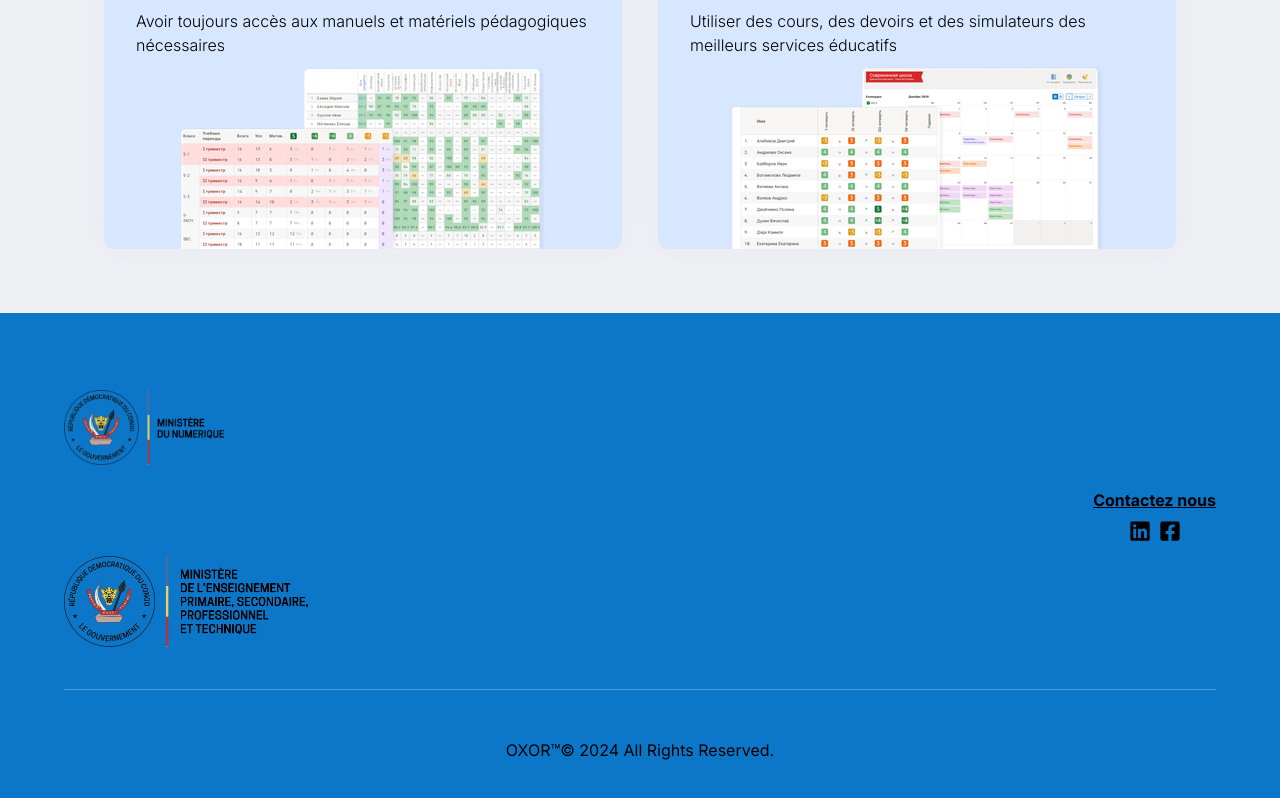
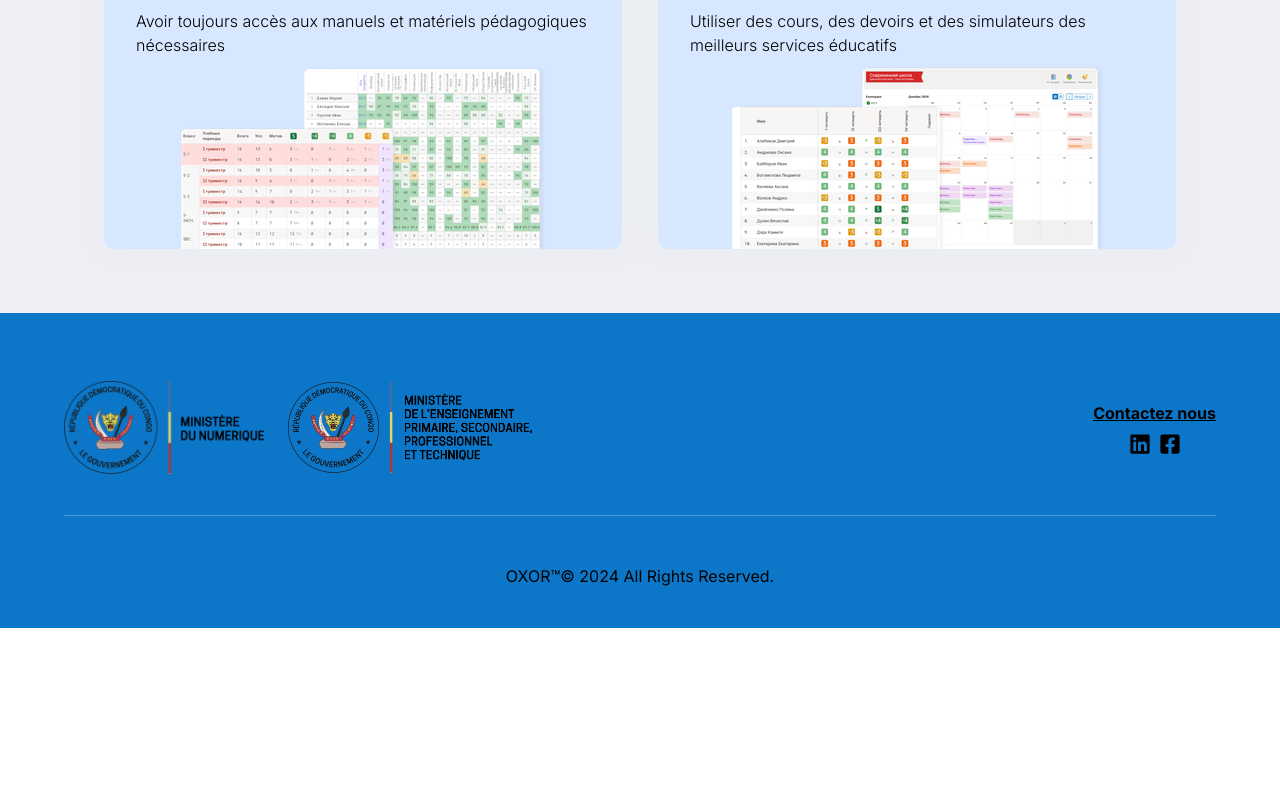
Before and after one commit to GroupeBH/ekelasi, a Next.js app: page / in a window 1280 px wide. Shown: the part 2861-3659 px from the top of the page. After the commit the page ends 3489 px from the top, so only its background shows below. Built offline with nearby package versions, Linux system fonts and the light colour scheme.

Commit message:
fix : footer

```diff
--- a/src/app/components/Ecosystem.jsx
+++ b/src/app/components/Ecosystem.jsx
@@ -23,7 +23,7 @@ function Ecosystem() {
               {ecosystem.title}
             </h3>
             <div className="font-light pb-48">{ecosystem.description}</div>
-            <div className="flex justify-center absolute bottom-0 left-0 right-0">
+            <div className="flex w-[80%] md:w-[100%] m-auto md:m-0 justify-center absolute bottom-0 left-0 right-0">
               <Image src={ecosystem.image} alt="" className="text-center" />
             </div>
           </div>
--- a/src/app/components/Footer.js
+++ b/src/app/components/Footer.js
@@ -9,8 +9,8 @@ function Footer() {
   return (
     <div className="flex flex-col bg-[#0c77c9] px-16  py-10">
       <div className="flex flex-col items-center md:flex-row justify-between">
-        <div className="flex flex-col md:flex gap-6 pb-10 md:pb-0">
-          <div className="w-[160px] mb-10 md:mb-0 md:h-[150px] text-white">
+        <div className="flex flex-col md:flex-row gap-6 pb-10 md:pb-0">
+          <div className="w-[160px] md:w-[200px] mb-10 md:mb-0 md:h-[150px] text-white">
             <Image
               src={imgFooter1}
               alt=""
```
